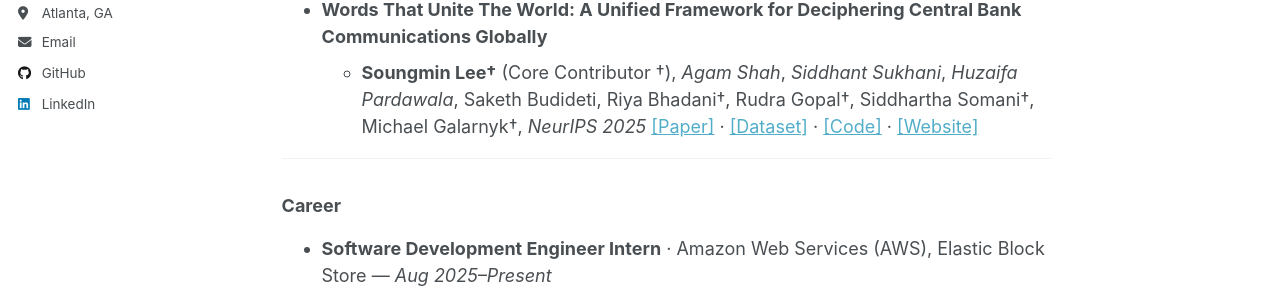
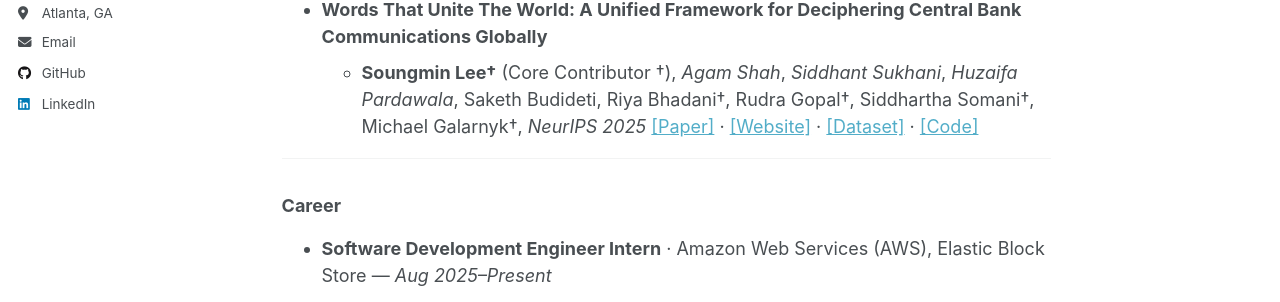
Before and after one commit to minovermax/minovermax.github.io, a Jekyll site: the page built from _pages/about.md, in a window 1280 px wide and 900 px high. Shown: the part 353-655 px from the top of the window. Built offline with Jekyll 4.4.1, drawn with Linux system fonts in a browser that asks for light colours; a script that is not in the unit is left out.

Commit message:
subtle changes

```diff
--- a/_pages/about.md
+++ b/_pages/about.md
@@ -15,7 +15,7 @@
 ### Publications
 
 - **Words That Unite The World: A Unified Framework for Deciphering Central Bank Communications Globally**
-  - **Soungmin Lee†** (Core Contributor †), *Agam Shah*, *Siddhant Sukhani*, *Huzaifa Pardawala*, Saketh Budideti, Riya Bhadani†, Rudra Gopal†, Siddhartha Somani†, Michael Galarnyk†, *NeurIPS 2025* [[Paper]](https://gcb-web-bb21b.web.app/static/pdf/main.pdf) · [[Dataset]](https://huggingface.co/collections/gtfintechlab/wcb-678965e38178c63158b45fdf) · [[Code]](https://github.com/gtfintechlab/WorldCentralBanks) · [[Website]](https://gcb-web-bb21b.web.app/)
+  - **Soungmin Lee†** (Core Contributor †), *Agam Shah*, *Siddhant Sukhani*, *Huzaifa Pardawala*, Saketh Budideti, Riya Bhadani†, Rudra Gopal†, Siddhartha Somani†, Michael Galarnyk†, *NeurIPS 2025* [[Paper]](https://gcb-web-bb21b.web.app/static/pdf/main.pdf) · [[Website]](https://gcb-web-bb21b.web.app/) · [[Dataset]](https://huggingface.co/collections/gtfintechlab/wcb-678965e38178c63158b45fdf) · [[Code]](https://github.com/gtfintechlab/WorldCentralBanks)
 
 ---
 
```
